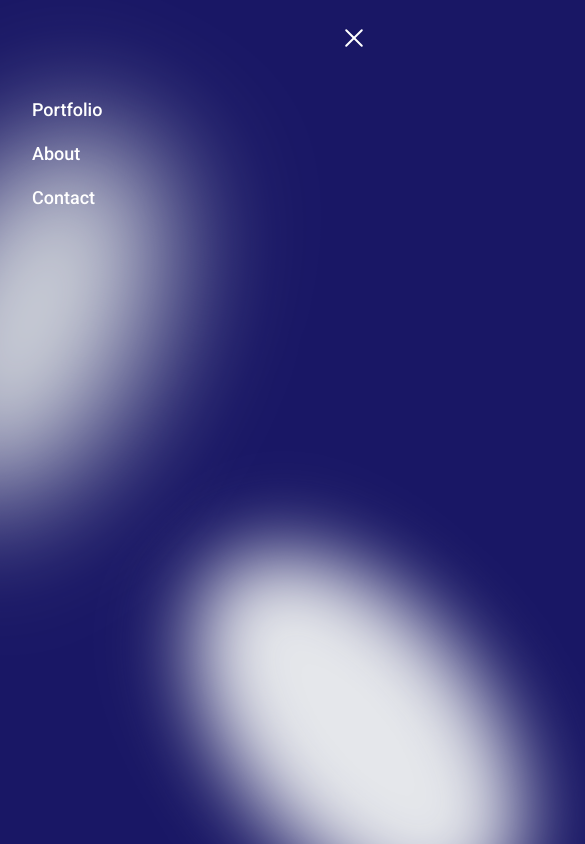
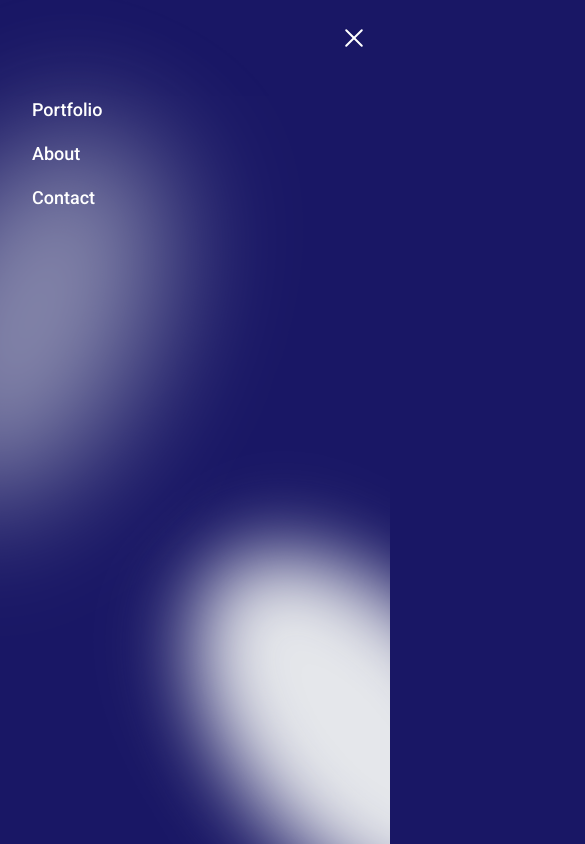
Before and after one commit to John-Kibirige/react-portfolio, a React (Vite) app: page / in a window 390 px wide. Both pictures are taken after a click on the element 354 px from the left and 37 px from the top of the page. Shown: the top 844 px of the page, 585 px wide, since content can reach past the window. Built offline with nearby package versions, Linux system fonts and the light colour scheme; some icons are missing.

Commit message:
Install body scroll lock

```diff
--- a/package.json
+++ b/package.json
@@ -11,6 +11,7 @@
   "dependencies": {
     "@reduxjs/toolkit": "^1.8.6",
     "@tailwindcss/forms": "^0.5.3",
+    "body-scroll-lock": "^4.0.0-beta.0",
     "react": "^18.2.0",
     "react-dom": "^18.2.0",
     "react-icons": "^4.4.0",
--- a/src/App.jsx
+++ b/src/App.jsx
@@ -1,3 +1,5 @@
+import { useEffect } from 'react';
+import { GrDocumentCloud } from 'react-icons/gr';
 import { useSelector } from 'react-redux';
 import Contact from './components/Contact';
 import Footer from './components/Footer';
@@ -9,8 +11,18 @@ import Socials from './components/Socials';
 
 function App() {
   const { popupClicked } = useSelector((state) => state.popup);
+  useEffect(() => {
+    if (popupClicked) {
+      document.body.classList.add('overflow-hidden');
+    }
+  }, [popupClicked]);
+
+  // document.body.classList.add('overflow-hidden');
   return (
-    <div className={`App scroll-smooth ${popupClicked && 'bg-white/25'}`}>
+    <div
+      className={`App scroll-smooth overflow-auto ${
+        popupClicked && 'bg-white/25'
+      }`}>
       <Header />
       <Introduction />
       <Skills />
--- a/src/components/Header.jsx
+++ b/src/components/Header.jsx
@@ -75,7 +75,7 @@ const Header = () => {
           <div
             className={`shape-one ${
               menuClicked && windowSize < 640
-                ? 'h-[400px] w-[226px] bg-gray-300 rounded-[50%] rotate-[25deg] absolute top-5 left-[-80px] filter blur-3xl -z-40'
+                ? 'h-[400px] w-[226px] bg-gray-300 rounded-[50%] rotate-[25deg] absolute top-5 left-[-80px] filter blur-3xl -z-40 opacity-60'
                 : ''
             } `}></div>
 
```
Also changed, not shown: 1 other file (tests, documents, lock files or other folders).
